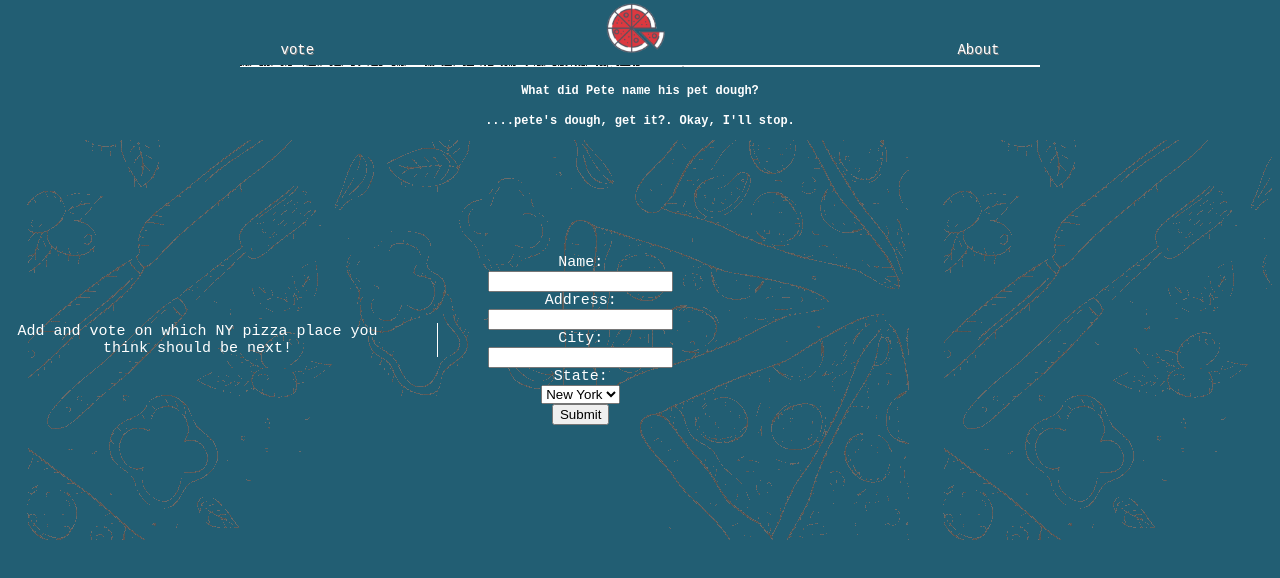
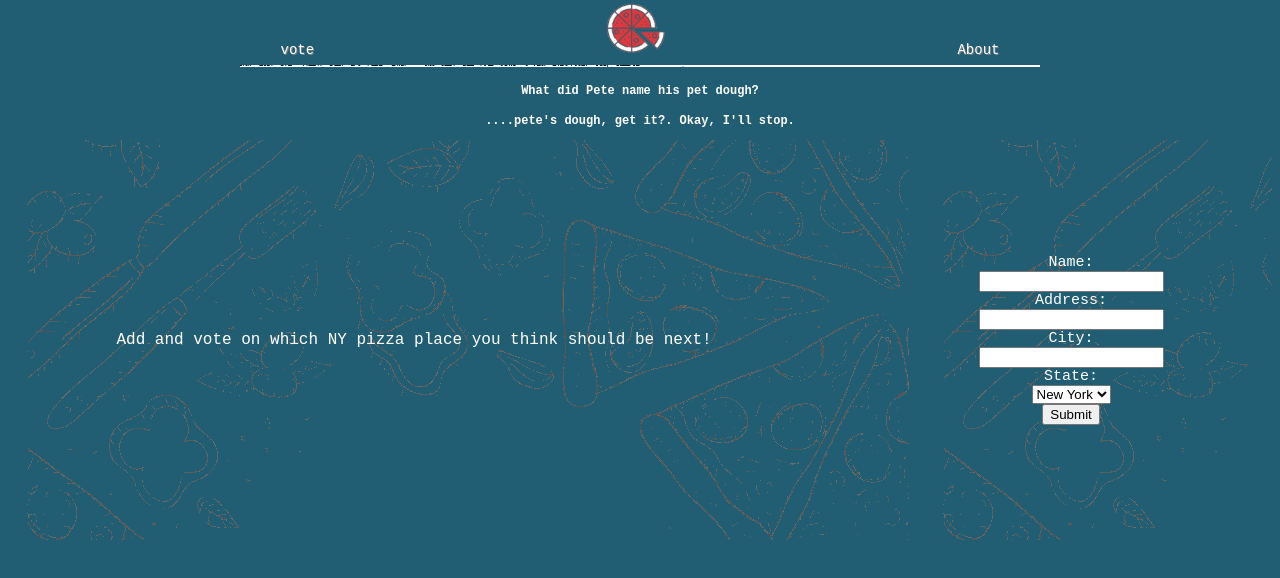
Before and after one commit to yosayon/nyc-pizza-reviews, a React (Create React App) app in the folder client/: page /vote in a window 1280 px wide. Shown: the top 578 px of the page. Built offline with nearby package versions, Linux system fonts and the light colour scheme.

Commit message:
styled vote-message-containers

```diff
--- a/client/src/App.css
+++ b/client/src/App.css
@@ -225,19 +225,25 @@ td a:hover {
   display: flex;
   flex-wrap: wrap;
   flex-flow: row;
-  justify-content: flex-start;
+  justify-content: space-around;
   align-items: center;
   color: white;
   text-align: center;
-  /* border: 1px solid white; */
   height: 400px;
 }
 
-.vote-message-container{
+.vote-message-container-left{
   width: 30%;
   font-size: 15px;
   padding-right: 50px;
   border-right: 1px solid white;
+}
+
+.vote-message-container-right{
+  width: 30%;
+  font-size: 15px;
+  padding-right: 50px;
+  border-left: 1px solid white;
 }
 
 .vote-form-container{
```
